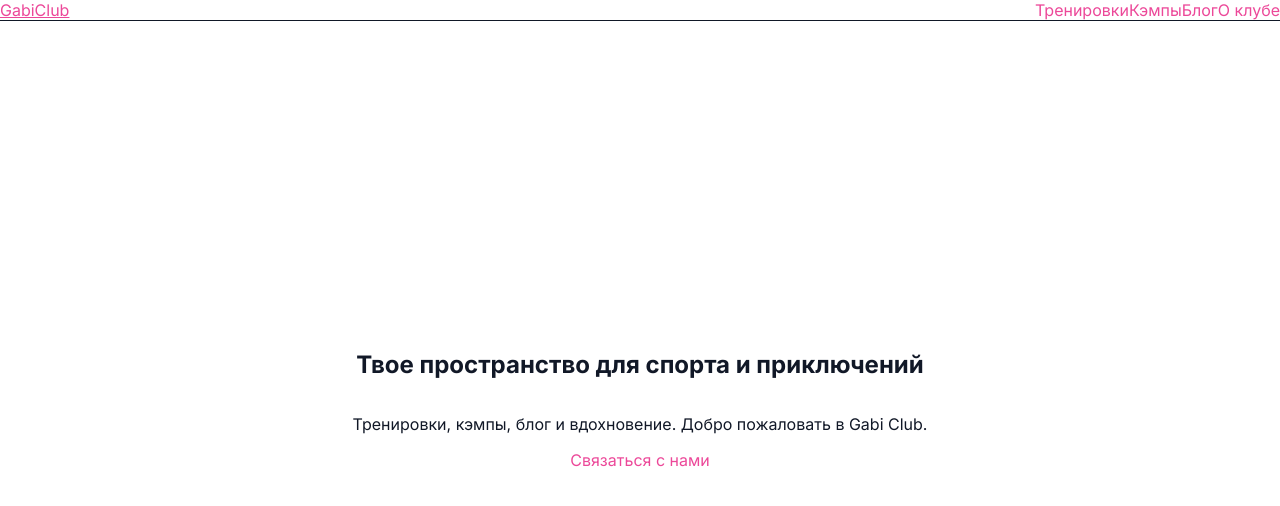
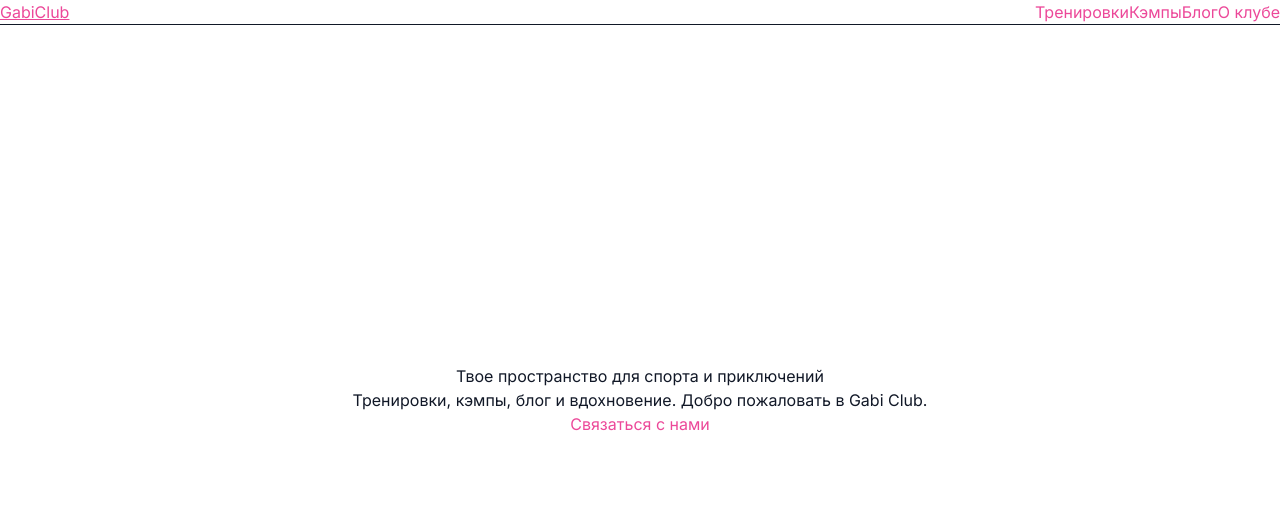
Before and after one commit to vaka47/gabiclub, a Next.js app in the folder frontend/: page / in a window 1280 px wide. Shown: the top 506 px of the page. Built offline with nearby package versions, Linux system fonts and the light colour scheme.

Commit message:
Add deploy script with SSH key logging

```diff
--- a/frontend/src/styles/globals.css
+++ b/frontend/src/styles/globals.css
@@ -1,5 +1,5 @@
-@tailwind base;
-@tailwind components;
+@import "tailwindcss/preflight";
+@tailwind utilities;
 @tailwind utilities;
 
 html,
```
